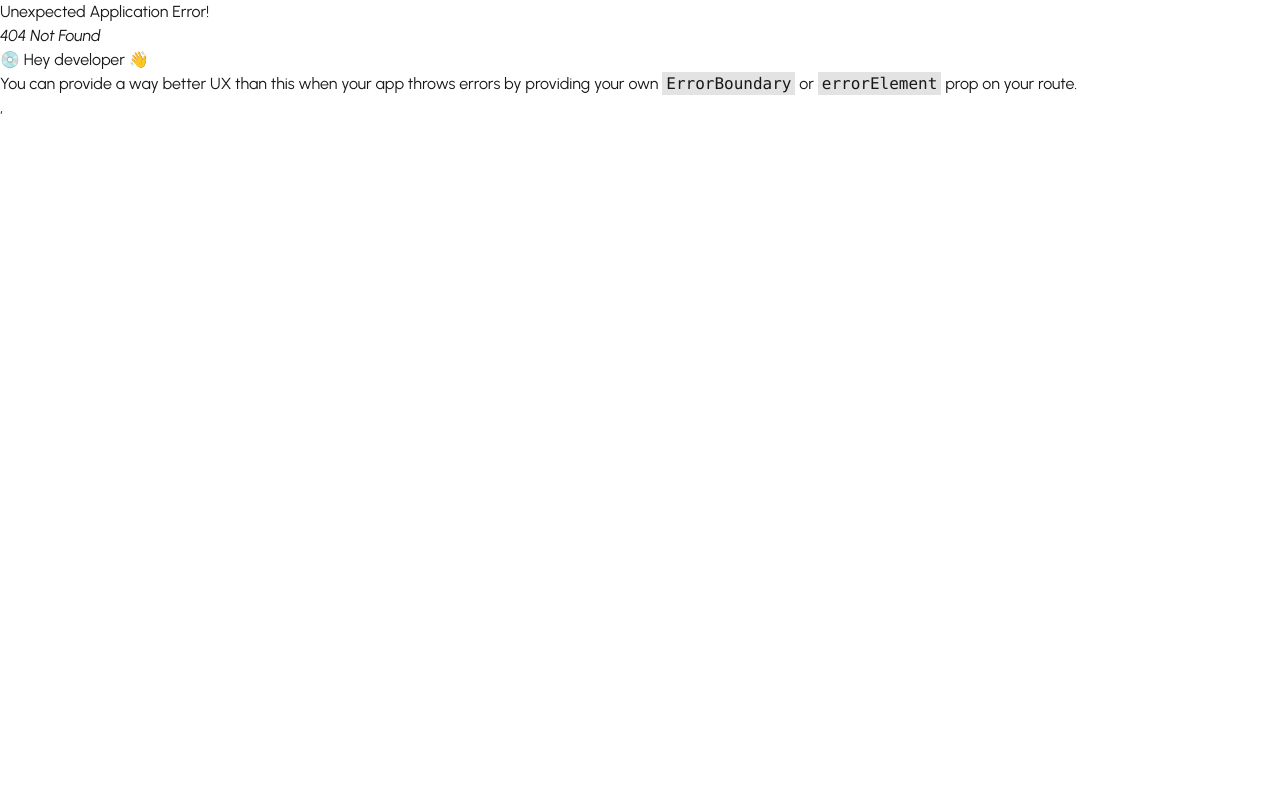
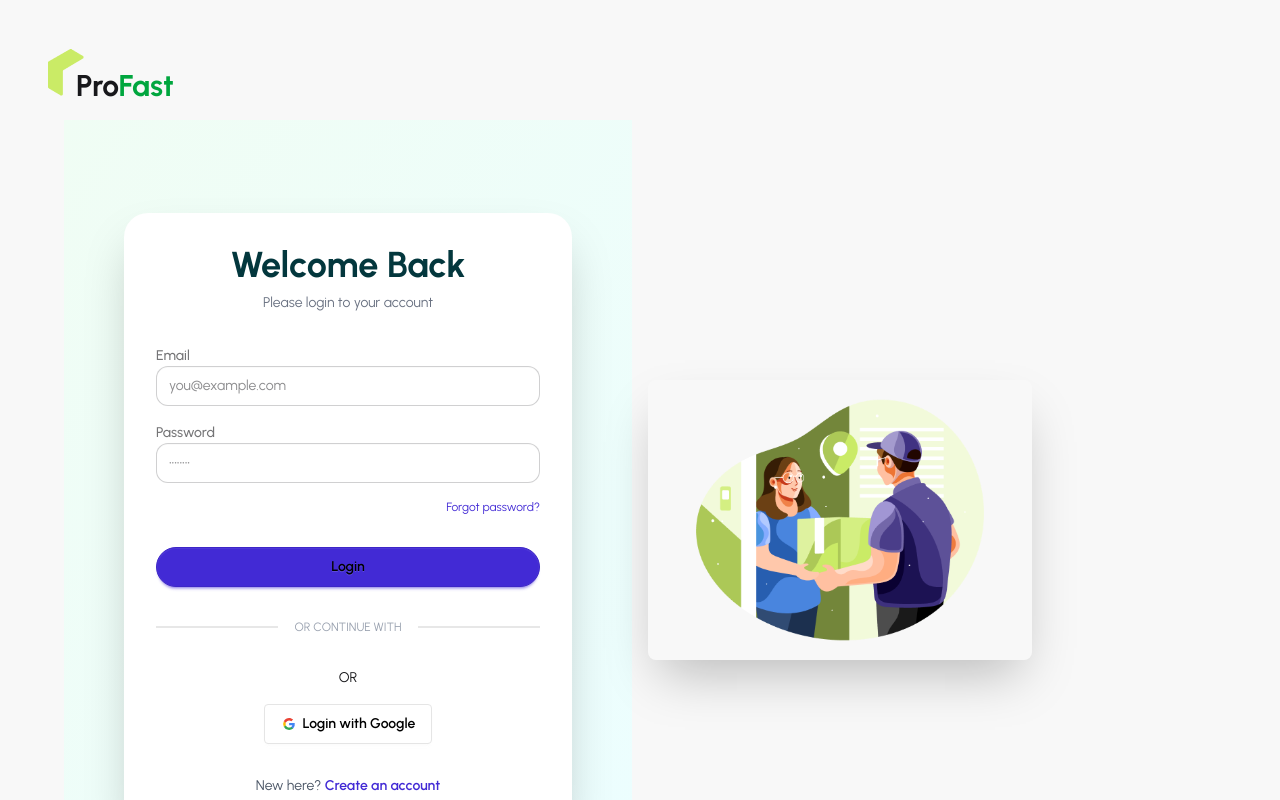
Before and after one commit to nahidkhan31/Zap-shift-client-site-final, a React (Vite) app: page /login in a window 1280 px wide. Before the commit this address had no page. Shown: the top 800 px of the page. Built offline with nearby package versions, Linux system fonts and the light colour scheme.

Commit message:
added loading, error, login section

```diff
--- a/package.json
+++ b/package.json
@@ -15,6 +15,7 @@
     "react": "^19.2.0",
     "react-dom": "^19.2.0",
     "react-fast-marquee": "^1.6.5",
+    "react-hook-form": "^7.69.0",
     "react-icons": "^5.5.0",
     "react-leaflet": "^5.0.0-rc.2",
     "react-responsive-carousel": "^3.2.23",
--- /dev/null
+++ b/src/layouts/AuthLayout.jsx
@@ -0,0 +1,25 @@
+import React from 'react';
+import authImg from "../assets/authImage.png";
+import Logo from '../pages/shared/Logo/Logo';
+import { Outlet } from 'react-router';
+
+
+const AuthLayout = () => {
+    return (
+         <div className="p-12 bg-base-200">
+      <div>
+        <Logo></Logo>
+      </div>
+      <div className="hero-content flex-col lg:flex-row-reverse">
+        <div className="flex-1">
+          <img src={authImg} className="max-w-sm rounded-lg shadow-2xl" />
+        </div>
+        <div className="flex-1">
+          <Outlet></Outlet>
+        </div>
+      </div>
+    </div>
+    );
+};
+
+export default AuthLayout;
--- /dev/null
+++ b/src/pages/Authentication/Login/Login.jsx
@@ -0,0 +1,103 @@
+import React from "react";
+import { useForm } from "react-hook-form";
+import SocialLogin from "../SocialLogin/SocialLogin";
+import { Link } from "react-router";
+
+const Login = () => {
+  const {
+    register,
+    handleSubmit,
+    formState: { errors },
+  } = useForm();
+
+  const onSubmit = (data) => {
+    console.log(data);
+  };
+
+  return (
+    <div className="min-h-screen flex items-center justify-center bg-gradient-to-br from-green-50 to-cyan-50 px-4">
+      <div className="card w-full max-w-md bg-base-100 shadow-2xl rounded-3xl">
+        <div className="card-body p-8">
+          <div className="text-center mb-6">
+            <h1 className="text-4xl font-bold text-[#03373D]">Welcome Back</h1>
+            <p className="text-sm text-gray-500 mt-2">
+              Please login to your account
+            </p>
+          </div>
+
+          {/* Form */}
+          <form onSubmit={handleSubmit(onSubmit)} className="space-y-4">
+            {/* Email */}
+            <div>
+              <label className="label text-sm font-medium">Email</label>
+              <input
+                type="email"
+                {...register("email", { required: true })}
+                placeholder="you@example.com"
+                className="input input-bordered w-full rounded-xl focus:border-primary"
+              />
+              {errors.email && (
+                <p className="text-xs text-red-500 mt-1">Email is required</p>
+              )}
+            </div>
+
+            {/* Password */}
+            <div>
+              <label className="label text-sm font-medium">Password</label>
+              <input
+                type="password"
+                {...register("password", {
+                  required: true,
+                  minLength: 6,
+                })}
+                placeholder="••••••••"
+                className="input input-bordered w-full rounded-xl focus:border-primary"
+              />
+              {errors.password?.type === "required" && (
+                <p className="text-xs text-red-500 mt-1">
+                  Password is required
+                </p>
+              )}
+              {errors.password?.type === "minLength" && (
+                <p className="text-xs text-red-500 mt-1">
+                  Password must be at least 6 characters
+                </p>
+              )}
+            </div>
+
+            {/* Forgot */}
+            <div className="flex justify-end">
+              <Link className="text-xs text-primary hover:underline">
+                Forgot password?
+              </Link>
+            </div>
+
+            {/* Button */}
+            <button className="btn btn-primary text-black w-full rounded-full mt-4 hover:scale-[1.02] transition">
+              Login
+            </button>
+          </form>
+
+          <div className="divider text-xs text-gray-400 my-6">
+            OR CONTINUE WITH
+          </div>
+
+          {/* Social Login */}
+          <SocialLogin />
+
+          {/* Register */}
+          <p className="text-center text-sm mt-6 text-gray-600">
+            New here?{" "}
+            <Link
+              to="/register"
+              className="text-primary font-semibold hover:underline">
+              Create an account
+            </Link>
+          </p>
+        </div>
+      </div>
+    </div>
+  );
+};
+
+export default Login;
--- /dev/null
+++ b/src/pages/Authentication/Register/Register.jsx
@@ -0,0 +1,11 @@
+import React from 'react';
+
+const Register = () => {
+    return (
+        <div>
+
+        </div>
+    );
+};
+
+export default Register;
--- /dev/null
+++ b/src/pages/Authentication/SocialLogin/SocialLogin.jsx
@@ -0,0 +1,41 @@
+import React from 'react';
+
+const SocialLogin = () => {
+    const handleGoogleSignIn = ()=>{
+        console.log("working")
+    }
+    return (
+         <div className="text-center">
+      <p className="mb-4">OR</p>
+      <button
+        onClick={handleGoogleSignIn}
+        className="btn bg-white text-black border-[#e5e5e5] hover:bg-green-400">
+        <svg
+          aria-label="Google logo"
+          width="16"
+          height="16"
+          xmlns="http://www.w3.org/2000/svg"
+          viewBox="0 0 512 512">
+          <g>
+            <path d="m0 0H512V512H0" fill="#fff"></path>
+            <path
+              fill="#34a853"
+              d="M153 292c30 82 118 95 171 60h62v48A192 192 0 0190 341"></path>
+            <path
+              fill="#4285f4"
+              d="m386 400a140 175 0 0053-179H260v74h102q-7 37-38 57"></path>
+            <path
+              fill="#fbbc02"
+              d="m90 341a208 200 0 010-171l63 49q-12 37 0 73"></path>
+            <path
+              fill="#ea4335"
+              d="m153 219c22-69 116-109 179-50l55-54c-78-75-230-72-297 55"></path>
+          </g>
+        </svg>
+        Login with Google
+      </button>
+    </div>
+    );
+};
+
+export default SocialLogin;
--- /dev/null
+++ b/src/pages/Home/Error/Error.jsx
@@ -0,0 +1,26 @@
+import React from "react";
+import { Link } from "react-router";
+
+const Error = () => {
+  return (
+    <div className="py-24 text-center bg-white px-10">
+      <h1 className="mb-3 text-6xl text-black">
+        <span className="text-red-700 font-bold">404 Error</span> – The page
+        you’re looking for can’t be found!!
+      </h1>
+      <p className="mb-8 text-xl text-black md:text-2xl">
+        Process on going, please stay with us we provide number one fastest
+        delivery in Bangladesh.
+      </p>
+      <Link to="/">
+        <button class="relative inline-flex items-center justify-center px-10 py-4 overflow-hidden font-mono font-medium tracking-tighter text-white bg-gray-800 rounded-lg group">
+          <span class="absolute w-0 h-0 transition-all duration-500 ease-out bg-green-500 rounded-full group-hover:w-56 group-hover:h-56"></span>
+          <span class="absolute inset-0 w-full h-full -mt-1 rounded-lg opacity-30 bg-gradient-to-b from-transparent via-transparent to-gray-700"></span>
+          <span class="relative">Back to Home</span>
+        </button>
+      </Link>
+    </div>
+  );
+};
+
+export default Error;
--- /dev/null
+++ b/src/pages/Loading/Loading.jsx
@@ -0,0 +1,11 @@
+import React from 'react';
+
+const Loading = () => {
+    return (
+        <div className="min-h-screen flex justify-center items-center">
+      <span className="loading loading-dots loading-xl"></span>
+    </div>
+    );
+};
+
+export default Loading;
--- a/src/pages/shared/Navbar/Navbar.jsx
+++ b/src/pages/shared/Navbar/Navbar.jsx
@@ -1,5 +1,5 @@
 import React from "react";
-import { NavLink } from "react-router";
+import { Link, NavLink } from "react-router";
 import Logo from "../Logo/Logo";
 
 const Navbar = () => {
@@ -85,7 +85,7 @@ const Navbar = () => {
       {/* Navbar End */}
       <div className="navbar-end">
         <button className="btn btn-primary text-black rounded-full px-6">
-          Log In
+          <Link to="/login">Log In</Link>
         </button>
       </div>
     </div>
--- a/src/router/router.jsx
+++ b/src/router/router.jsx
@@ -2,20 +2,41 @@ import { createBrowserRouter } from "react-router";
 import RootLayout from "../layouts/RootLayout";
 import Home from "../pages/Home/Home/Home";
 import Coverage from "../pages/Coverage/Coverage";
+import Error from "../pages/Home/Error/Error";
+import AuthLayout from "../layouts/AuthLayout";
+import Login from "../pages/Authentication/Login/Login";
+import Register from "../pages/Authentication/Register/Register";
 export const router = createBrowserRouter([
   {
     path: "/",
     Component: RootLayout,
+    // ErrorBoundary: Error,
     children: [
-        {
-            index: true,
-            Component: Home
-        },
-        {
-            path:"coverage",
-            Component:Coverage,
-            loader: ()=> fetch("/service-center.json"),
-        }
-    ]
+      {
+        index: true,
+        Component: Home,
+      },
+      {
+        path: "coverage",
+        Component: Coverage,
+        loader: () => fetch("/service-center.json"),
+      },
+    ],
+  },
+//   second steps....
+  {
+    path: "/",
+    Component: AuthLayout,
+    // ErrorBoundary: Error,
+    children: [
+      {
+        path: "login",
+        Component: Login,
+      },
+      {
+        path: "register",
+        Component: Register,
+      },
+    ],
   },
 ]);
```
Also changed, not shown: 2 other files (tests, documents, lock files or other folders).
